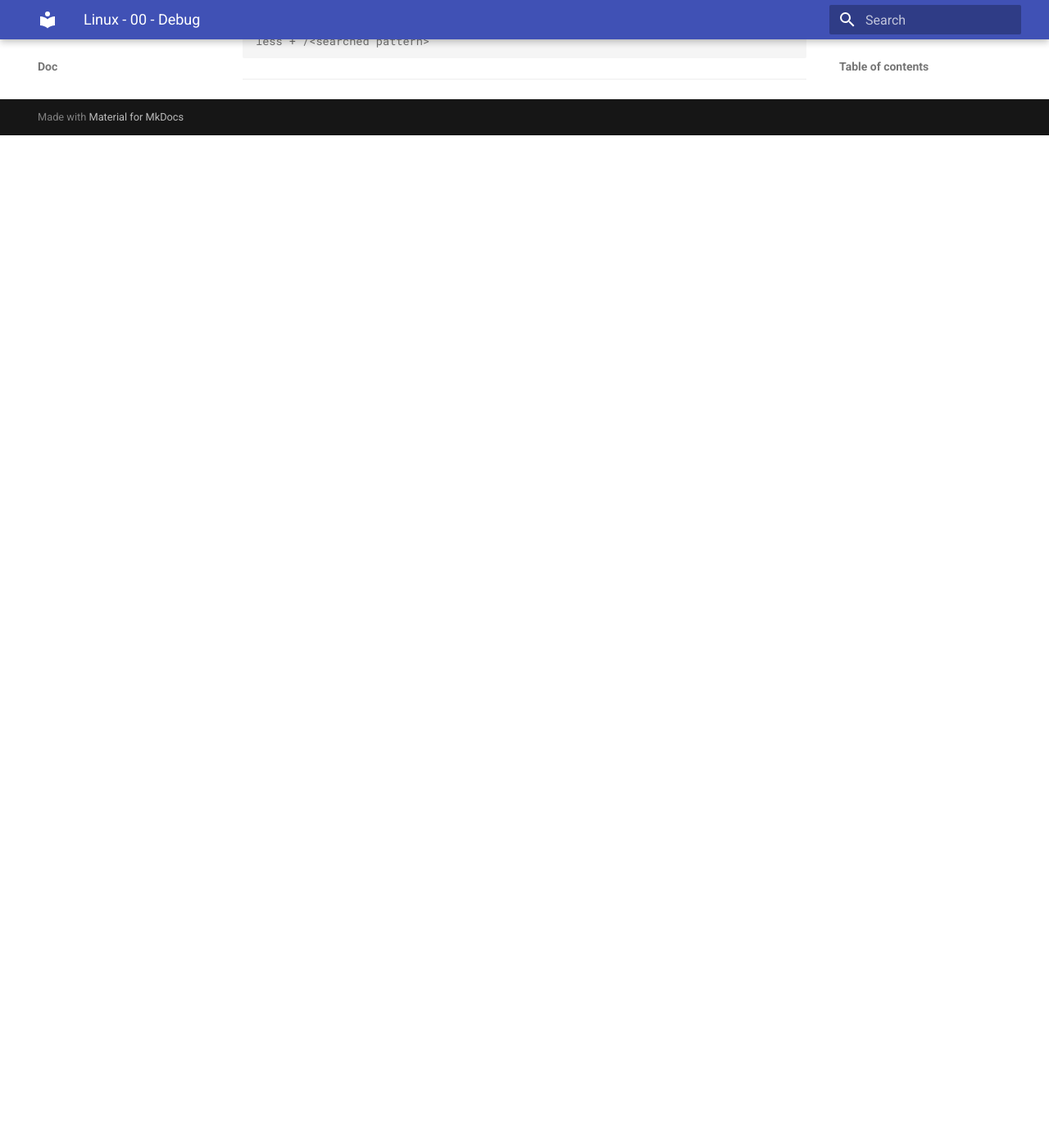
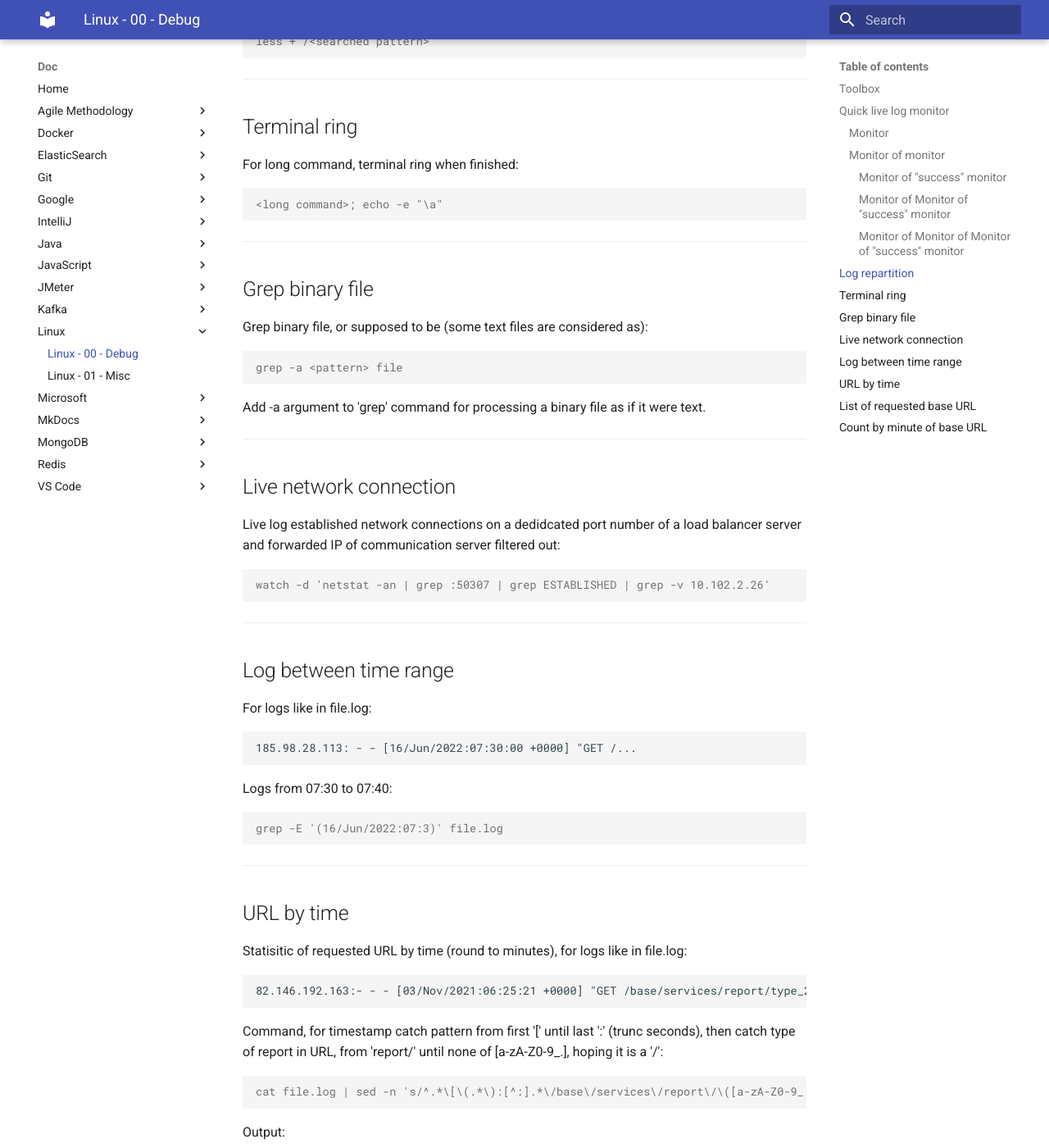
Before and after one commit to oldu73/doc, an MkDocs documentation site: the page built from docs/linux/0-linux-debug.md, in a window 1280 px wide and 1400 px high, scrolled down 1674 px. Shown: the whole window at 82% size. Built offline with MkDocs 1.6.1 and Material for MkDocs 9.7.7, drawn with Linux system fonts in a browser that asks for light colours; before the commit the page ends 1839 px from its top, so only the background shows below that; some of the changed text lies outside the part shown.

Commit message:
linux debug grep count stat url in log

````diff
--- a/docs/linux/0-linux-debug.md
+++ b/docs/linux/0-linux-debug.md
@@ -86,3 +86,139 @@ less + /<searched pattern>
 ```
 
 ***
+
+## Terminal ring
+
+For long command, terminal ring when finished:
+
+```console
+<long command>; echo -e "\a"
+```
+
+***
+
+## Grep binary file
+
+Grep binary file, or supposed to be (some text files are considered as):
+
+```console
+grep -a <pattern> file
+```
+
+Add -a argument to 'grep' command for processing a binary file as if it were text.
+
+***
+
+## Live network connection
+
+Live log established network connections on a dedidcated port number of a load balancer server and forwarded IP of communication server filtered out:
+
+```console
+watch -d 'netstat -an | grep :50307 | grep ESTABLISHED | grep -v 10.102.2.26'
+```
+
+***
+
+## Log between time range
+
+For logs like in file.log:
+
+```txt
+185.98.28.113: - - [16/Jun/2022:07:30:00 +0000] "GET /...
+```
+
+Logs from 07:30 to 07:40:
+
+```console
+grep -E '(16/Jun/2022:07:3)' file.log
+```
+
+***
+
+## URL by time
+
+Statisitic of requested URL by time (round to minutes), for logs like in file.log:
+
+```txt
+82.146.192.163:- - - [03/Nov/2021:06:25:21 +0000] "GET /base/services/report/type_2/data...
+```
+
+Command, for timestamp catch pattern from first '[' until last ':' (trunc seconds), then catch type of report in URL, from 'report/' until none of \[a-zA-Z0-9_.\], hoping it is a '/':
+
+```console
+cat file.log | sed -n 's/^.*\[\(.*\):[^:].*\/base\/services\/report\/\([a-zA-Z0-9_.]*\)\(.*\)/\1 -> \2/p' | sort | uniq -c | sort -n -r | head -20
+```
+
+Output:
+
+```console
+5 31/May/2022:07:36 -> type_1
+5 31/May/2022:07:24 -> type_2
+5 31/May/2022:07:18 -> type_2
+5 31/May/2022:06:20 -> type_2
+5 31/May/2022:05:21 -> type_2
+5 31/May/2022:04:55 -> type_2
+4 31/May/2022:20:20 -> type_2
+4 31/May/2022:18:41 -> type_2
+4 31/May/2022:12:45 -> type_3
+4 31/May/2022:12:42 -> type_2
+4 31/May/2022:12:35 -> type_3
+4 31/May/2022:11:57 -> type_2
+```
+
+***
+
+## List of requested base URL
+
+file.log:
+
+```txt
+82.146.192.163:- - - [03/Nov/2021:06:25:21 +0000] "GET /base/services/report/type_2/data...
+```
+
+Command:
+
+```console
+grep -a -o -P '(?<=\/base\/services\/report\/).*' file.log | cut -d/ -f1 | sort | uniq
+```
+
+Output:
+
+```txt
+type_1
+type_2
+type_3
+```
+
+***
+
+## Count by minute of base URL
+
+file.log:
+
+```txt
+82.146.192.163:- - - [03/Nov/2021:06:25:21 +0000] "GET /base/services/report/type_2/data...
+```
+
+Command:
+
+```console
+grep -a /base/services/report/ file.log | grep -oP '\[.*\]' | cut -c2- | rev | cut -c11- | rev | sort | uniq -c | sort -n -r | head
+```
+
+Output:
+
+```txt
+11 31/May/2022:12:48
+07 31/May/2022:12:45
+06 31/May/2022:12:44
+05 31/May/2022:12:42
+05 31/May/2022:12:35
+05 31/May/2022:11:57
+05 31/May/2022:07:36
+05 31/May/2022:07:24
+05 31/May/2022:07:18
+05 31/May/2022:06:20
+```
+
+***
````
